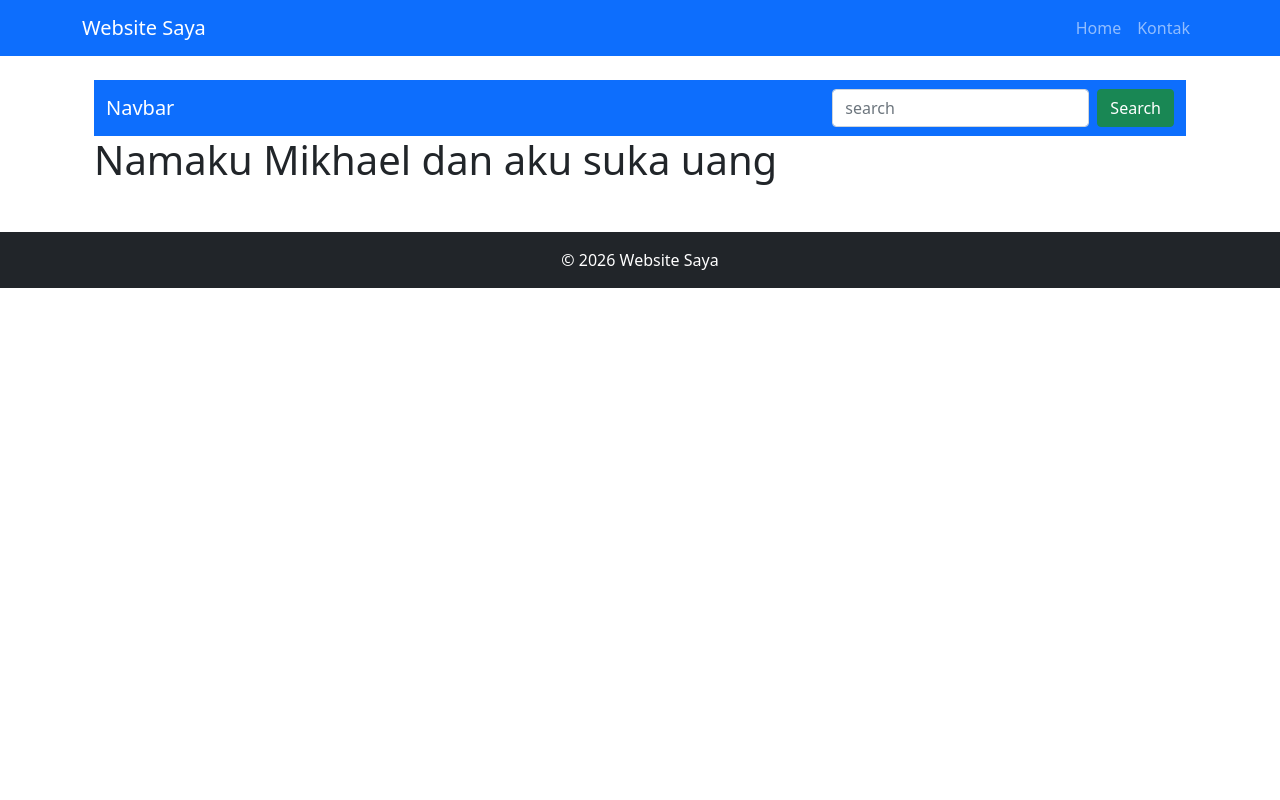
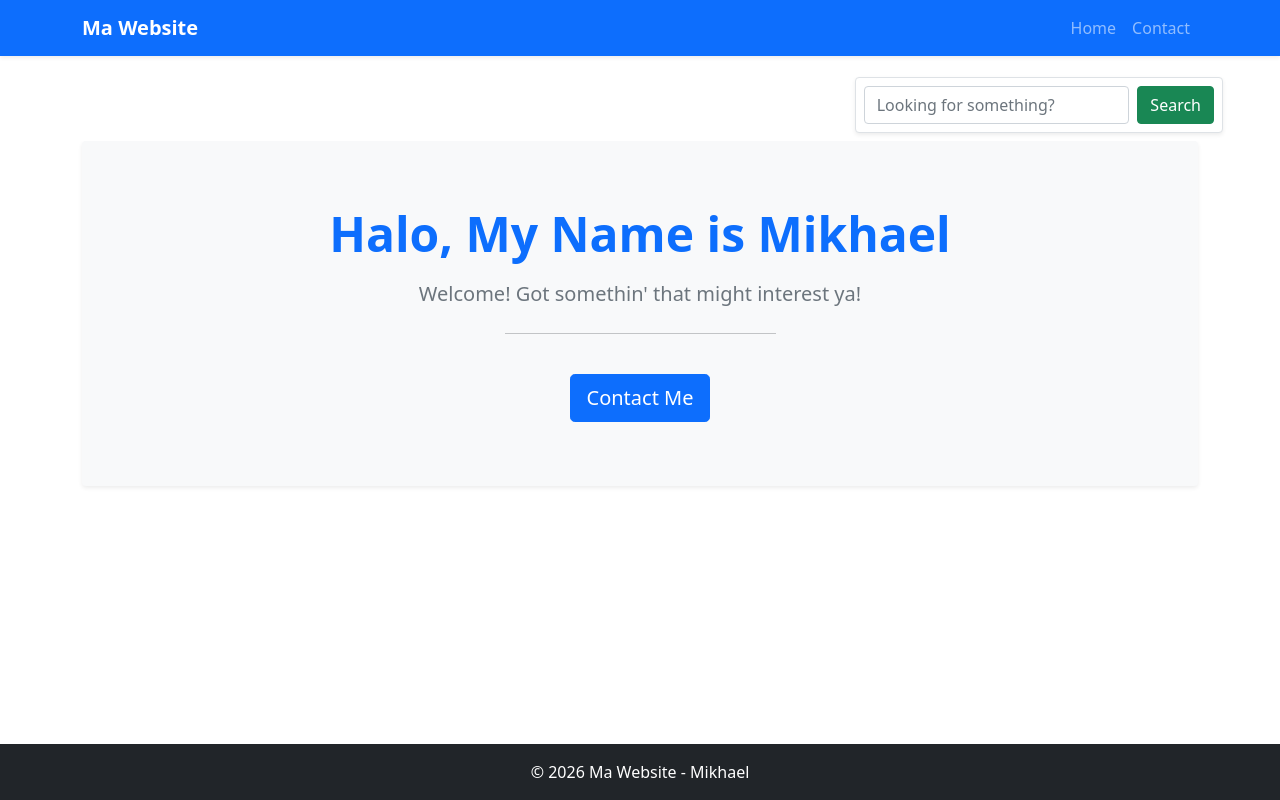
Before and after one commit to L-ARGE/Pemrograman-Web-Semester-3, a Flask app: page / in a window 1280 px wide. Run offline with Flask 3, Linux system fonts and the light colour scheme.

Commit message:
Merapikan index.html, layout.html, kontak.html, dan app.py

```diff
--- a/Pertemuan 3/app (1).py
+++ b/Pertemuan 3/app (1).py
@@ -4,6 +4,7 @@ app = Flask(__name__)
 
 
 @app.route("/")
+@app.route("/index")
 
 def index():
     return render_template("index.html")
@@ -13,5 +14,20 @@ def index():
 def contact():
     return render_template("kontak.html")
 
+@app.route("/layout")
+
+def layout():
+    return render_template("layout.html")
+
+@app.route("/nama")
+
+def nama():
+    return render_template("nama.html")
+
+@app.route("/perkenalan")
+
+def perkenalan():
+    return render_template("perkenalan.html")
+
 if __name__ == "__main__":
     app.run(debug=True)
--- a/Pertemuan 3/templates/index.html
+++ b/Pertemuan 3/templates/index.html
@@ -1,20 +1,23 @@
 {% extends 'layout.html' %}
-
-{% block head %}
-<title>Halaman Home bootstrap</title>
-{% endblock %}
+{% block title %}Halaman Home Bootstrap{% endblock %}
 
 {% block body %}
-<div class="container">
-    <nav class="navbar navbar navbar-dark bg-primary">
-        <div class="container-fluid">
-            <a class="navbar-brand">Navbar</a>
-            <from class="d-flex">
-                <input class="form-control me-2" type="search" placeholder="search" aria-label="search">
-                <button class="btn btn-success" type="submit">Search</button>
-            </from>
-        </div>
-    </nav>
-    <h1>Namaku Mikhael dan aku suka uang</h1>
+<div class="sticky-top bg-white py-2" style="z-index: 1020; top:0px; margin-top: -35px;">
+    <div class="d-flex justify-content-end">
+        <form class="d-flex shadow-sm p-2 bg-white rounded border" style="width: 33%; margin-right: -25px;">
+            <input class="form-control me-2" type="search" placeholder="Looking for something?" aria-label="Search">
+            <button class="btn btn-success" type="submit">Search</button>
+        </form>
+    </div>
+</div>
+<div class="card shadow-sm border-0 bg-light text-center py-5">
+    <div class="card-body">
+        <h1 class="display-5 fw-bold text-primary mb-3">Halo, My Name is Mikhael</h1>
+        <p class="lead text-muted">
+            Welcome! Got somethin' that might interest ya!
+        </p>
+        <hr class="my-4 w-25 mx-auto">
+        <a href="/kontak" class="btn btn-primary btn-lg mt-3">Contact Me</a>
+    </div>
 </div>
 {% endblock %}
--- a/Pertemuan 3/templates/layout.html
+++ b/Pertemuan 3/templates/layout.html
@@ -4,75 +4,46 @@
     <meta charset="UTF-8">
     <meta name="viewport" content="width=device-width, initial-scale=1.0">
 
-    <title>
-        {% block title %}
-        Website Saya
-        {% endblock %}
-    </title>
+    <title>{% block title %}Ma Website{% endblock %}</title>
 
     <link href="https://cdn.jsdelivr.net/npm/bootstrap@5.1.3/dist/css/bootstrap.min.css" rel="stylesheet">
 
-    {% block head %}
-    {% endblock %}
+    {% block head %}{% endblock %}
 </head>
 
-<body>
+<body class="d-flex flex-column min-vh-100">
 
-    <!-- Navbar -->
-    <nav class="navbar navbar-expand-lg navbar-dark bg-primary">
+    <nav class="navbar navbar-expand-lg navbar-dark bg-primary shadow-sm">
         <div class="container">
+            <a class="navbar-brand fw-bold" href="/"> Ma Website</a>
 
-            <a class="navbar-brand" href="/">
-                Website Saya
-            </a>
-
-            <button class="navbar-toggler"
-                    type="button"
-                    data-bs-toggle="collapse"
-                    data-bs-target="#navbarNav">
+            <button class="navbar-toggler" type="button" data-bs-toggle="collapse" data-bs-target="#navbarNav">
                 <span class="navbar-toggler-icon"></span>
             </button>
 
             <div class="collapse navbar-collapse" id="navbarNav">
                 <ul class="navbar-nav ms-auto">
+                    <li class="nav-item">
+                        <a class="nav-link" href="/">Home</a>
+                    </li>
+                    <li class="nav-item">
+                        <a class="nav-link" href="/kontak">Contact</a>
+                    </li>
+                </ul>
 
-                    <li class="nav-item">
-                        <a class="nav-link" href="/">
-                            Home
-                        </a>
-                    </li>
-
-                    <li class="nav-item">
-                        <a class="nav-link" href="/kontak">
-                            Kontak
-                        </a>
-                    </li>
-
-                </ul>
             </div>
-
         </div>
     </nav>
 
-
-    <!-- Content -->
-    <main class="container mt-4">
-
+    <main class="container mt-5">
         {% block body %}
         {% endblock %}
-
     </main>
 
-
-    <!-- Footer -->
-    <footer class="bg-dark text-white text-center mt-5 py-3">
-        <p class="mb-0">
-            &copy; 2026 Website Saya
-        </p>
+    <footer class="bg-dark text-white text-center mt-auto py-3">
+        <p class="mb-0">&copy; 2026 Ma Website - Mikhael</p>
     </footer>
 
-
     <script src="https://cdn.jsdelivr.net/npm/bootstrap@5.1.3/dist/js/bootstrap.bundle.min.js"></script>
-
 </body>
 </html>
```
Also changed, not shown: Pertemuan 3/templates/kontak.html (+33 -19 lines).
